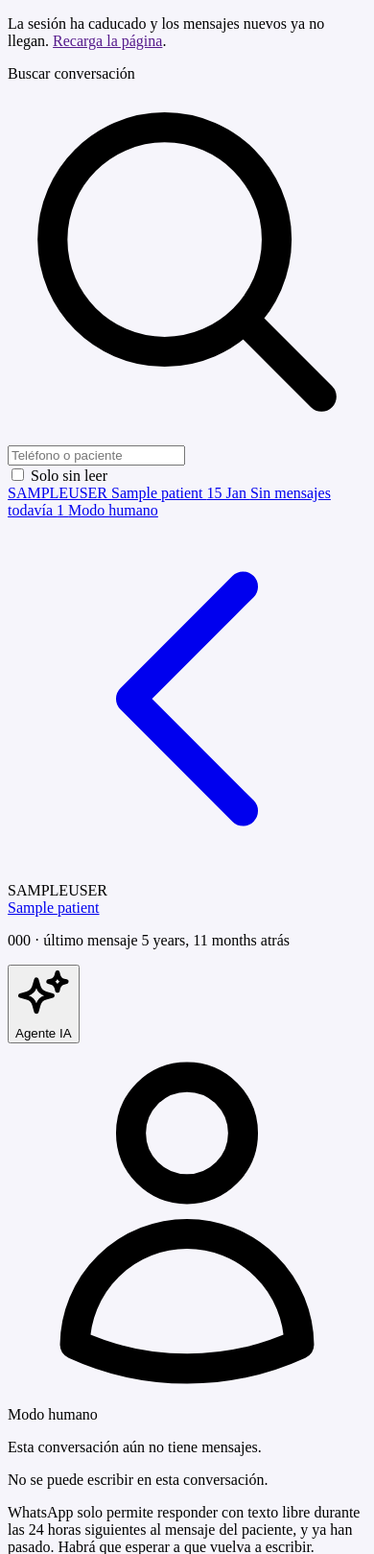
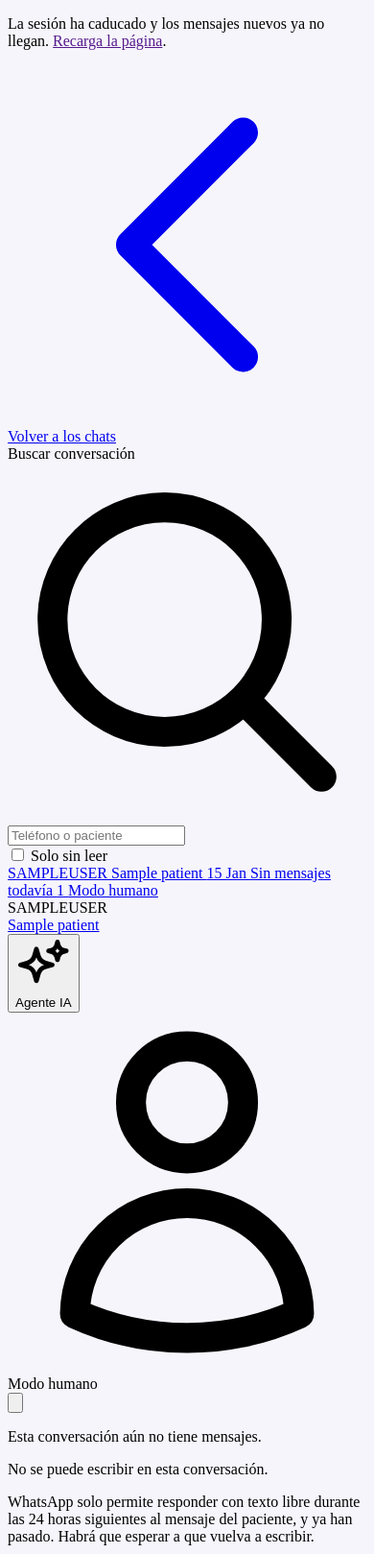
Before and after one commit to jesuslj0/auto-clinic, a Django app: template templates/agent/chat_inbox.html in a window 390 px wide. Shown: the part 123-1742 px from the top of the page at 96% size. Run offline with Django 5.2, Linux system fonts and the light colour scheme; the template is opened without the code that fills it: most values are stand-ins (such as "Sample title", 1, 10 or a date in 2020); some libraries are stand-ins or nearby versions.

Commit message:
Chats responsive con botón de expandir

```diff
--- a/config/settings/test.py
+++ b/config/settings/test.py
@@ -24,6 +24,10 @@ PASSWORD_HASHERS = [
 # boto3 firma en local).
 STORAGES = {
     **STORAGES,
+    # Sin manifiesto: los tests no ejecutan `collectstatic`.
+    'staticfiles': {
+        'BACKEND': 'django.contrib.staticfiles.storage.StaticFilesStorage',
+    },
     'clinical_media': {
         'BACKEND': 'django.core.files.storage.InMemoryStorage',
         'OPTIONS': {'base_url': '/test-clinical-media/'},
--- a/static/js/chat_inbox.js
+++ b/static/js/chat_inbox.js
@@ -31,6 +31,7 @@ document.addEventListener('alpine:init', () => {
         viewerBaseWidth: 0,
         viewerOpener: null,
         lastTypingAt: 0,
+        expanded: false,
 
         init() {
             this.scrollToBottom();
@@ -71,6 +72,25 @@ document.addEventListener('alpine:init', () => {
                     this.scheduleListRefresh();
                     break;
             }
+        },
+
+        // --- Pantalla completa (móvil) --------------------------------------
+
+        // El hilo pasa a ocupar toda la pantalla, encima de las barras de la app.
+        // La página de debajo no se desplaza mientras tanto, y Escape lo cierra.
+        toggleExpanded(force) {
+            this.expanded = typeof force === 'boolean' ? force : !this.expanded;
+            document.documentElement.style.overflow = this.expanded ? 'hidden' : '';
+            if (this.expanded && !this.onExpandedKey) {
+                this.onExpandedKey = (event) => {
+                    if (event.key === 'Escape' && !this.viewer.open) this.toggleExpanded(false);
+                };
+                document.addEventListener('keydown', this.onExpandedKey);
+            } else if (!this.expanded && this.onExpandedKey) {
+                document.removeEventListener('keydown', this.onExpandedKey);
+                this.onExpandedKey = null;
+            }
+            this.$nextTick(() => this.scrollToBottom());
         },
 
         // --- «Escribiendo…» en el WhatsApp del paciente -------------------------
--- a/templates/agent/_thread_header.html
+++ b/templates/agent/_thread_header.html
@@ -3,12 +3,7 @@ Cabecera del hilo abierto con el conmutador de modo y los avisos de estado.
 Recibe `session` y `query`.
 {% endcomment %}
 <header class="flex items-center gap-3 border-b border-line px-4 py-3 sm:px-5">
-    <a href="{% url 'agent:chat-inbox' %}{% if query %}?q={{ query }}{% endif %}"
-       class="rounded-xl p-2 text-content-subtle transition hover:bg-muted-strong lg:hidden" aria-label="Volver a la lista">
-        <svg class="h-5 w-5" fill="none" viewBox="0 0 24 24" stroke-width="2" stroke="currentColor">
-            <path stroke-linecap="round" stroke-linejoin="round" d="M15.75 19.5L8.25 12l7.5-7.5" />
-        </svg>
-    </a>
+    {# «Volver a los chats» va fuera, encima de la tarjeta (chat_inbox.html): aquí no cabía con el conmutador y el botón de expandir. #}
     {% if session.patient %}
     {% include 'patients/_avatar.html' with patient=session.patient classes="h-10 w-10 text-sm" %}
     {% else %}
@@ -21,12 +16,8 @@ Recibe `session` y `query`.
         {% else %}
         <p class="truncate text-sm font-semibold text-content">{{ session.phone }}</p>
         {% endif %}
-        <p class="truncate text-xs text-content-subtle">
-            {{ session.phone }}
-            {% if session.last_interaction %} · último mensaje {{ session.last_interaction|timesince }} atrás{% endif %}
-        </p>
     </div>
-    <div class="flex flex-shrink-0 items-center gap-2">
+    <div class="flex flex-shrink-0 items-center gap-1.5 sm:gap-2">
         {% comment %}
         Conmutador por hilo. Pulsar el lado inactivo cambia el modo; el
         activo es solo una etiqueta, no un botón.
@@ -46,6 +37,19 @@ Recibe `session` y `query`.
             </button>
             {% endif %}
         </form>
+        {% comment %}Solo móvil: el hilo a pantalla completa, sin la barra de la
+        app ni la de sección. En escritorio ya ocupa todo el alto.{% endcomment %}
+        <button type="button" data-thread-expand @click="toggleExpanded()"
+                class="rounded-xl p-1.5 text-content-subtle transition hover:bg-muted-strong hover:text-content lg:hidden"
+                :aria-label="expanded ? 'Salir de pantalla completa' : 'Ver el chat a pantalla completa'"
+                :aria-pressed="expanded.toString()" aria-label="Ver el chat a pantalla completa">
+            <svg x-show="!expanded" class="h-5 w-5" fill="none" viewBox="0 0 24 24" stroke-width="2" stroke="currentColor" aria-hidden="true">
+                <path stroke-linecap="round" stroke-linejoin="round" d="M3.75 3.75v4.5m0-4.5h4.5m-4.5 0L9 9M3.75 20.25v-4.5m0 4.5h4.5m-4.5 0L9 15M20.25 3.75h-4.5m4.5 0v4.5m0-4.5L15 9m5.25 11.25h-4.5m4.5 0v-4.5m0 4.5L15 15" />
+            </svg>
+            <svg x-show="expanded" x-cloak class="h-5 w-5" fill="none" viewBox="0 0 24 24" stroke-width="2" stroke="currentColor" aria-hidden="true">
+                <path stroke-linecap="round" stroke-linejoin="round" d="M9 9V4.5M9 9H4.5M9 9L3.75 3.75M9 15v4.5M9 15H4.5M9 15l-5.25 5.25M15 9h4.5M15 9V4.5M15 9l5.25-5.25M15 15h4.5M15 15v4.5m0-4.5l5.25 5.25" />
+            </svg>
+        </button>
     </div>
 </header>
 
--- a/templates/agent/chat_inbox.html
+++ b/templates/agent/chat_inbox.html
@@ -74,6 +74,17 @@ funcionando como antes, recargando al navegar.
     <button type="button" @click="window.location.reload()" class="ml-auto font-semibold underline underline-offset-2">Actualizar</button>
 </p>
 
+{% if active_session %}
+{# Solo móvil: la lista y el hilo no caben juntos, así que se vuelve desde aquí. #}
+<a href="{% url 'agent:chat-inbox' %}{% if query %}?q={{ query }}{% endif %}"
+   class="mb-3 inline-flex items-center gap-1 rounded-lg py-1 pr-2 text-sm font-medium text-content-subtle transition hover:text-brand-fg lg:hidden">
+    <svg class="h-4 w-4" fill="none" viewBox="0 0 24 24" stroke-width="2" stroke="currentColor" aria-hidden="true">
+        <path stroke-linecap="round" stroke-linejoin="round" d="M15.75 19.5L8.25 12l7.5-7.5" />
+    </svg>
+    Volver a los chats
+</a>
+{% endif %}
+
 <section class="grid gap-4 lg:h-[calc(100vh-12rem)] lg:grid-cols-[minmax(0,22rem)_minmax(0,1fr)]">
 
     <!-- Lista de conversaciones -->
@@ -107,13 +118,15 @@ funcionando como antes, recargando al navegar.
     <!-- Hilo -->
     {% comment %}Un hilo sin mensajes, en móvil, llena la pantalla: si no, el
     compositor quedaría a media altura con un hueco vacío debajo.{% endcomment %}
-    <section class="flex min-h-0 flex-col overflow-hidden rounded-3xl bg-surface shadow-soft ring-1 ring-line {% if not active_session %}max-lg:hidden{% elif not chat_messages %}max-lg:min-h-[calc(100dvh-8rem)]{% endif %}">
+    <section class="flex min-h-0 flex-col overflow-hidden rounded-3xl bg-surface shadow-soft ring-1 ring-line {% if not active_session %}max-lg:hidden{% elif not chat_messages %}max-lg:min-h-[calc(100dvh-8rem)]{% endif %}"
+             :class="expanded && 'max-lg:fixed max-lg:inset-0 max-lg:z-[60] max-lg:h-[100dvh] max-lg:min-h-0 max-lg:rounded-none max-lg:ring-0'">
         {% if active_session %}
         {% include 'agent/_thread_header.html' with session=active_session query=query %}
 
         <div class="relative flex min-h-0 flex-1 flex-col">
         <div x-ref="thread" @scroll.passive="onThreadScroll()" @click="onThreadClick($event)"
-             class="min-h-0 flex-1 space-y-3 overflow-y-auto bg-brand-gradient-soft px-4 py-5 sm:px-6 max-lg:max-h-[60vh] {% if not chat_messages %}flex flex-col max-lg:max-h-none{% endif %}">
+             class="min-h-0 flex-1 space-y-3 overflow-y-auto bg-brand-gradient-soft px-4 py-5 sm:px-6 max-lg:max-h-[60vh] {% if not chat_messages %}flex flex-col max-lg:max-h-none{% endif %}"
+             :class="expanded && 'max-lg:!max-h-none'">
             {% if has_older_messages %}
             <div class="text-center">
                 <a href="{% url 'agent:chat-thread' active_session.id %}?limit={{ next_message_limit }}{% if query %}&q={{ query }}{% endif %}"
--- a/templates/base.html
+++ b/templates/base.html
@@ -279,13 +279,18 @@ emite en toda página del panel, aunque no contenga ningún formulario.
                             {% endif %}
                         </button>
                         {% endif %}
-                        {% include 'partials/_section_icon.html' %}
-                        <div class="min-w-0">
-                            <h2 class="truncate text-lg font-semibold text-content sm:text-xl">{% block page_heading %}Panel de la clínica{% endblock %}</h2>
-                            {% block page_subheading %}{% endblock %}
+                        {% comment %}Icono y título en su propio bloque: así el icono se alinea
+                        con la línea del título y no con la fila entera, que en móvil
+                        la hace más alta el botón del menú.{% endcomment %}
+                        <div class="flex min-w-0 items-start gap-2 sm:gap-3">
+                            {% include 'partials/_section_icon.html' %}
+                            <div class="min-w-0">
+                                <h2 class="truncate text-base font-semibold text-content sm:text-xl">{% block page_heading %}Panel de la clínica{% endblock %}</h2>
+                                {% block page_subheading %}{% endblock %}
+                            </div>
                         </div>
                     </div>
-                    <div class="flex flex-shrink-0 items-center gap-2">
+                    <div class="page-actions flex flex-shrink-0 items-center gap-2">
                         {% block page_actions %}{% endblock %}
                     </div>
                 </div>
--- a/templates/partials/_head_theme.html
+++ b/templates/partials/_head_theme.html
@@ -292,6 +292,29 @@ opacidades sobre ellos (bg-surface/90, ring-line/70…).
 
 <!-- Componentes reutilizables (botones e iconos del sistema de diseño) -->
 <style type="text/tailwindcss">
+    /* Acciones de la barra de sección en móvil: más compactas, para no
+       quitarle sitio al título. Una sola regla para todas las páginas en vez
+       de clases `max-sm:` repetidas en cada plantilla. Los puntitos de estado
+       (h-2 w-2) no son `inline-flex`, así que no les afecta. */
+    @media (max-width: 639.98px) {
+        .page-actions .btn {
+            padding: 0.375rem 0.625rem;
+            font-size: 0.75rem;
+            line-height: 1rem;
+            border-radius: 0.625rem;
+        }
+        .page-actions .btn svg {
+            width: 1rem;
+            height: 1rem;
+        }
+        .page-actions .inline-flex.rounded-full {
+            gap: 0.375rem;
+            padding: 0.25rem 0.625rem;
+            font-size: 0.75rem;
+            line-height: 1rem;
+        }
+    }
+
     /* Botones */
     .btn {
         @apply inline-flex items-center justify-center gap-2 rounded-xl px-4 py-2.5 text-sm font-semibold transition focus:outline-none focus:ring-2 focus:ring-offset-2 focus:ring-offset-surface active:scale-[0.98] disabled:cursor-not-allowed disabled:opacity-50 disabled:shadow-none disabled:active:scale-100;
--- a/templates/partials/_section_icon.html
+++ b/templates/partials/_section_icon.html
@@ -6,7 +6,8 @@ vista no la define, no pinta nada.
 {% if section %}
 {# Arriba y no centrado: con subtítulo, el icono va con la línea del título. #}
 <span class="mt-0.5 inline-flex flex-shrink-0 self-start text-brand-fg">
-    <svg class="h-6 w-6" fill="none" viewBox="0 0 24 24" stroke-width="1.75" stroke="currentColor" aria-hidden="true">
+    {# 20 px con el título de 24 px de línea (móvil), 24 con el de 28 (sm): con `mt-0.5` queda centrado en los dos. #}
+    <svg class="h-5 w-5 sm:h-6 sm:w-6" fill="none" viewBox="0 0 24 24" stroke-width="1.75" stroke="currentColor" aria-hidden="true">
         {% if section == 'dashboard' %}
             <path stroke-linecap="round" stroke-linejoin="round" d="M2.25 12L11.204 3.045a1.125 1.125 0 011.591 0L21.75 12M4.5 9.75v10.125c0 .621.504 1.125 1.125 1.125H9.75v-4.875c0-.621.504-1.125 1.125-1.125h2.25c.621 0 1.125.504 1.125 1.125V21h4.125c.621 0 1.125-.504 1.125-1.125V9.75M8.25 21h8.25" />
         {% elif section == 'appointments' %}
```
Also changed, not shown: CLAUDE.md (+5 -1 lines), config/settings/base.py (+7 -1 lines), templates/agent/settings/test.html (+21 -1 lines).
